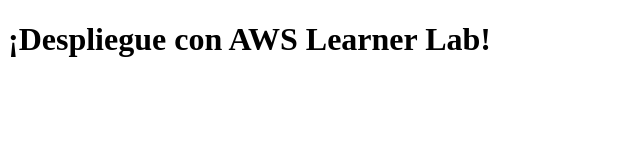
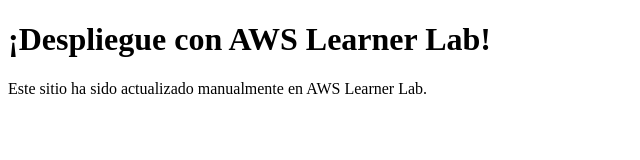
Before and after one commit to EmilioGar04/mi-proyecto-devops, a plain HTML site: page src/index.html in a window 1280 px wide. Shown: the whole page, without its empty margins (0-640 px from the left). Drawn offline with Linux system fonts and the light colour scheme.

Commit message:
Nueva seccion agregada

```diff
--- a/src/index.html
+++ b/src/index.html
@@ -9,5 +9,6 @@
 </head>
 <body>
 <h1>¡Despliegue con AWS Learner Lab!</h1>
+<p>Este sitio ha sido actualizado manualmente en AWS Learner Lab.</p>
 </body>
 </html>
```
